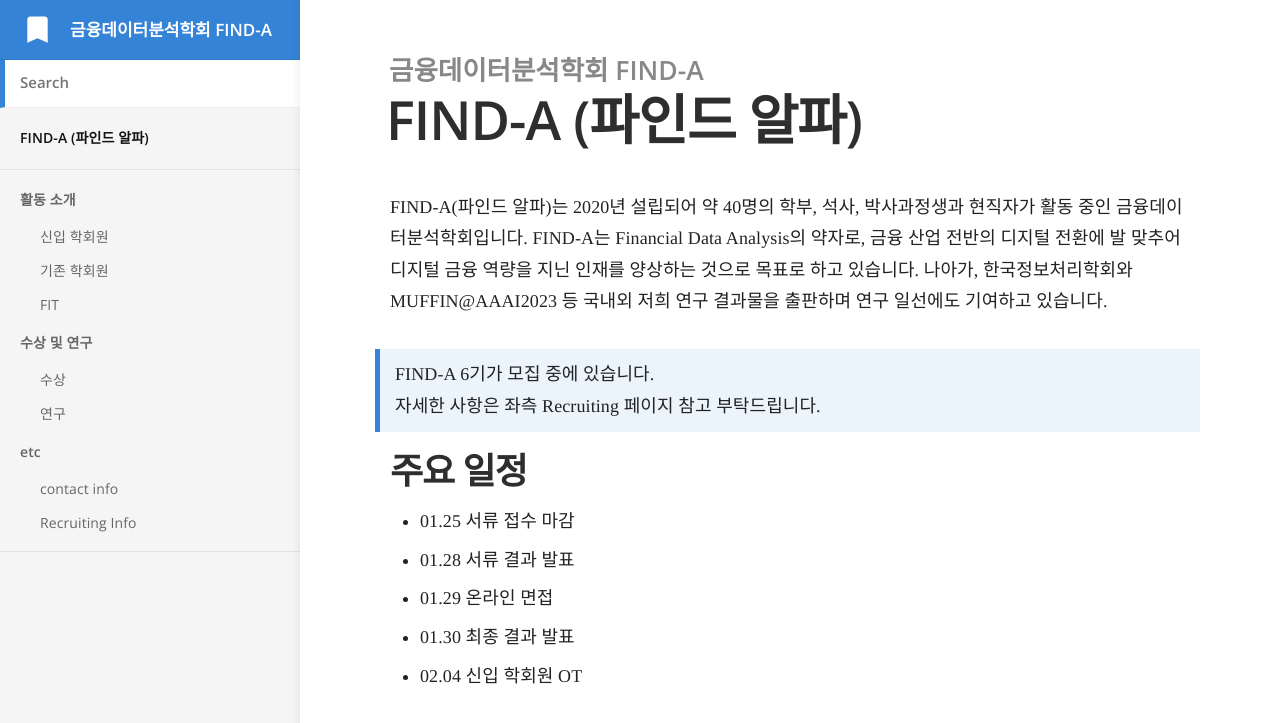
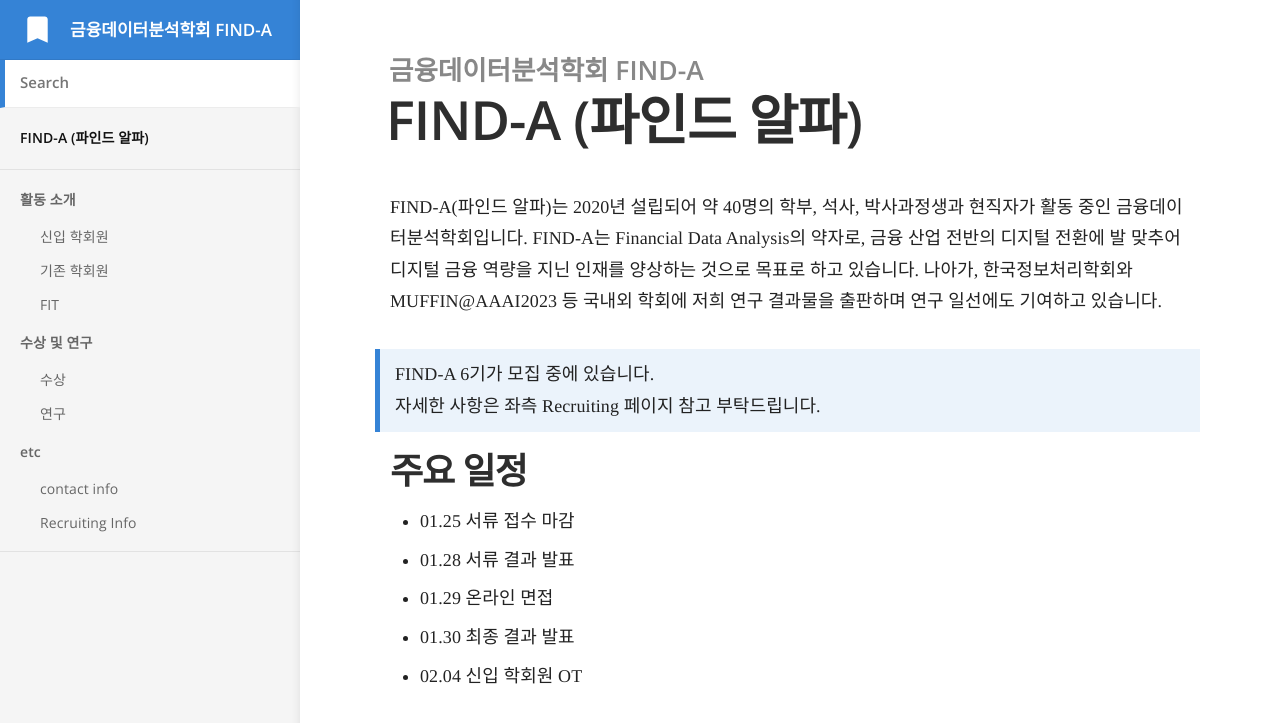
Before and after one commit to Find-A-AI/find-a-ai.github.io, a Jekyll site: the page built from index.md, in a window 1280 px wide. Shown: the top 723 px of the page. Built offline with Jekyll 4.4.1, drawn with Linux system fonts in a browser that asks for light colours; some web fonts are replaced.

Commit message:
Update index.md

```diff
--- a/index.md
+++ b/index.md
@@ -2,7 +2,7 @@
 title: FIND-A (파인드 알파)
 ---
 
-FIND-A(파인드 알파)는 2020년 설립되어 약 40명의 학부, 석사, 박사과정생과 현직자가 활동 중인 금융데이터분석학회입니다. FIND-A는 Financial Data Analysis의 약자로, 금융 산업 전반의 디지털 전환에 발 맞추어 디지털 금융 역량을 지닌 인재를 양상하는 것으로 목표로 하고 있습니다. 나아가, 한국정보처리학회와 MUFFIN@AAAI2023 등 국내외  저희 연구 결과물을 출판하며 연구 일선에도 기여하고 있습니다.
+FIND-A(파인드 알파)는 2020년 설립되어 약 40명의 학부, 석사, 박사과정생과 현직자가 활동 중인 금융데이터분석학회입니다. FIND-A는 Financial Data Analysis의 약자로, 금융 산업 전반의 디지털 전환에 발 맞추어 디지털 금융 역량을 지닌 인재를 양상하는 것으로 목표로 하고 있습니다. 나아가, 한국정보처리학회와 MUFFIN@AAAI2023 등 국내외 학회에 저희 연구 결과물을 출판하며 연구 일선에도 기여하고 있습니다.
 
 > FIND-A 6기가 모집 중에 있습니다.
 자세한 사항은 좌측 Recruiting 페이지 참고 부탁드립니다.
```
